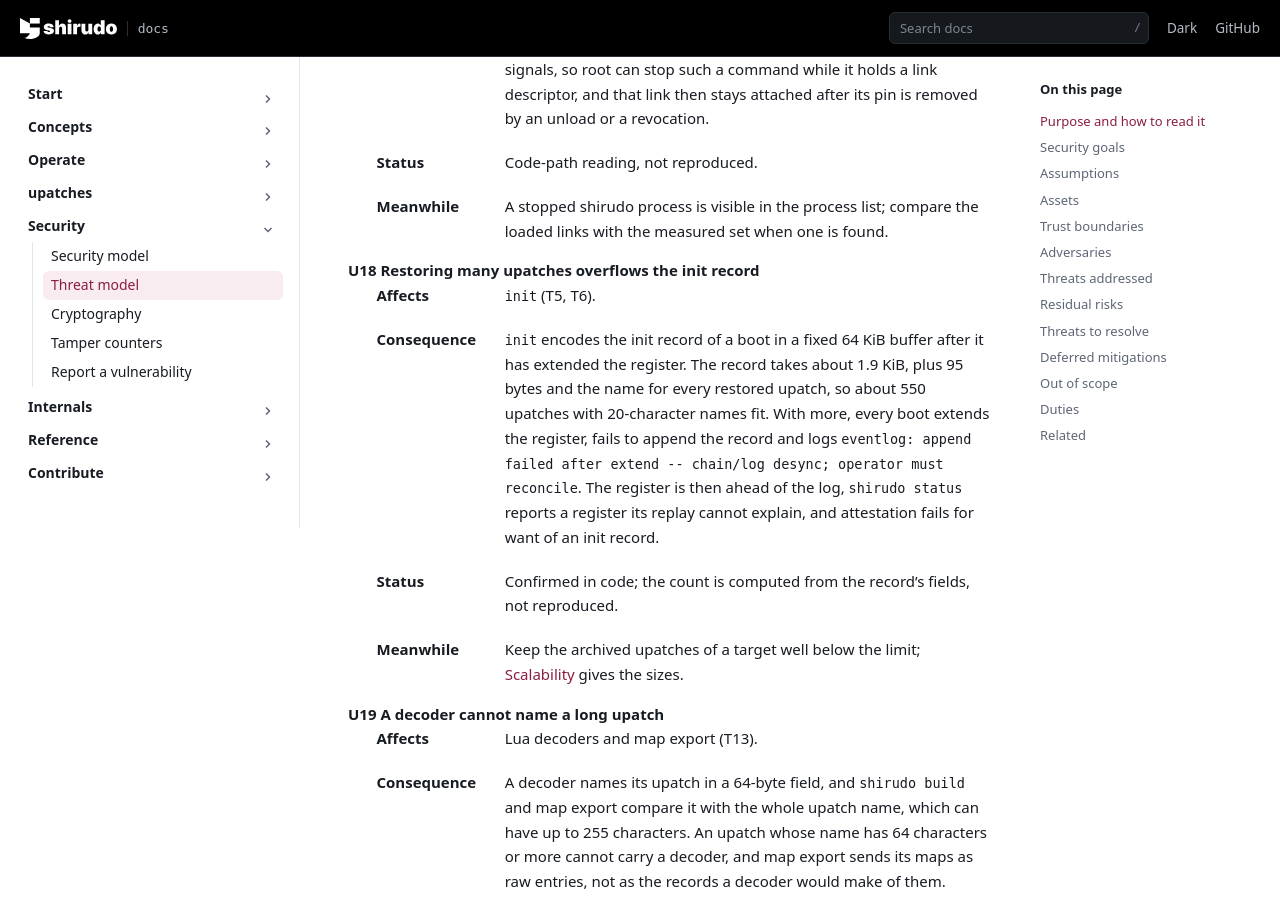
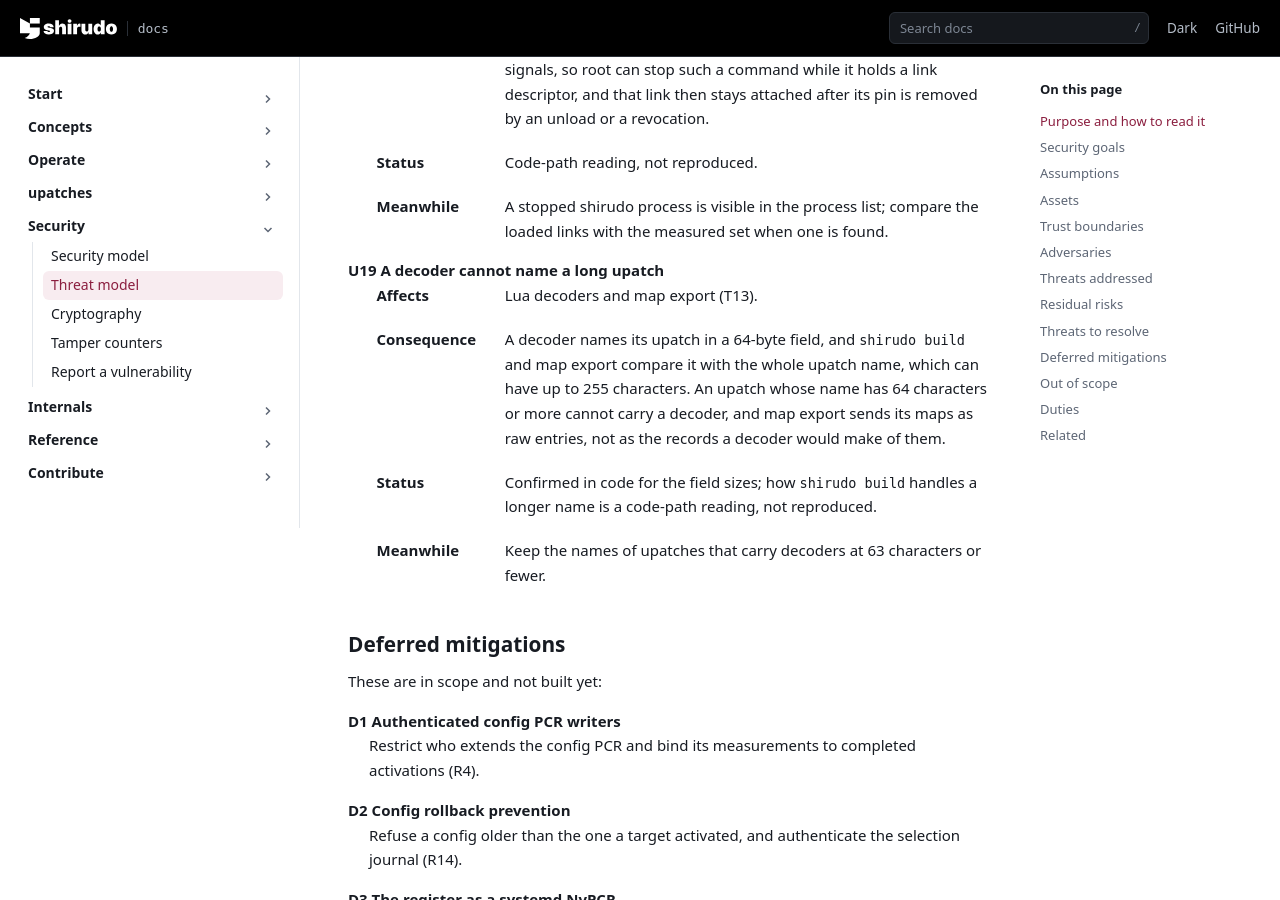
Before and after one commit to AliBashaSY/shirudo, a Sphinx documentation site: the page built from Documentation/security/threat-model.rst, in a window 1280 px wide and 900 px high, scrolled down 34405 px. Built offline with Sphinx 7.4.7, drawn with Linux system fonts in a browser that asks for light colours; pages that are not in the unit, such as notebooks, are missing from menus; some of the changed text lies outside the part shown.

Commit message:
init: size the init event from the restored set
The init event lists every restored upatch, with up to 255 characters
of name each, and was encoded into a fixed 64 KiB buffer after the
register had been bound and extended. A few hundred archived upatches
overflow it, init fails with a chain/log desync, and the same happens
at every boot after, leaving the config activation pending and every
command refused. The threat model listed it as U18.

Size the buffer by the set, with the overflow helpers, and free it on
every path out. The row on the scalability page and U18 go.

Signed-off-by: Daniel Borkmann <daniel@iogearbox.net>

```diff
--- a/Documentation/security/threat-model.rst
+++ b/Documentation/security/threat-model.rst
@@ -907,7 +907,7 @@ tree operations run without it.
 :Counters: ``TpmExtend``
 :Tests: ``t4002``, ``t4003``, ``t4102``, ``t4103``, ``t6115``,
    ``t6122``, ``t6128``
-:Residual: R4, R12, R20, U6, U8, U9, U18
+:Residual: R4, R12, R20, U6, U8, U9
 
 T6 Boot window
 ~~~~~~~~~~~~~~
@@ -942,7 +942,7 @@ either system call (``Kexec``).
 :Refusal: ``EPERM`` from ``kexec_load(2)`` and ``kexec_file_load(2)``
 :Counters: ``Kexec``
 :Tests: ``t4003``, ``t4101``, ``t6126``
-:Residual: R6, R7, R12, U11, U16, U18
+:Residual: R6, R7, R12, U11, U16
 
 .. _tm-t7:
 
@@ -1696,22 +1696,6 @@ U17 A stopped runtime command keeps its descriptors
    :Meanwhile: A stopped shirudo process is visible in the process
       list; compare the loaded links with the measured set when one is
       found.
-
-U18 Restoring many upatches overflows the init record
-   :Affects: ``init`` (T5, T6).
-   :Consequence: ``init`` encodes the init record of a boot in a fixed
-      64 KiB buffer after it has extended the register. The record takes
-      about 1.9 KiB, plus 95 bytes and the name for every restored
-      upatch, so about 550 upatches with 20-character names fit. With
-      more, every boot extends the register, fails to append the record
-      and logs ``eventlog: append failed after extend -- chain/log
-      desync; operator must reconcile``. The register is then ahead of
-      the log, ``shirudo status`` reports a register its replay cannot
-      explain, and attestation fails for want of an init record.
-   :Status: Confirmed in code; the count is computed from the record's
-      fields, not reproduced.
-   :Meanwhile: Keep the archived upatches of a target well below the
-      limit; :doc:`/operate/plan/scalability` gives the sizes.
 
 U19 A decoder cannot name a long upatch
    :Affects: Lua decoders and map export (T13).
```
Also changed, not shown: Documentation/operate/plan/scalability.rst (+4 -8 lines), 1 other file.
